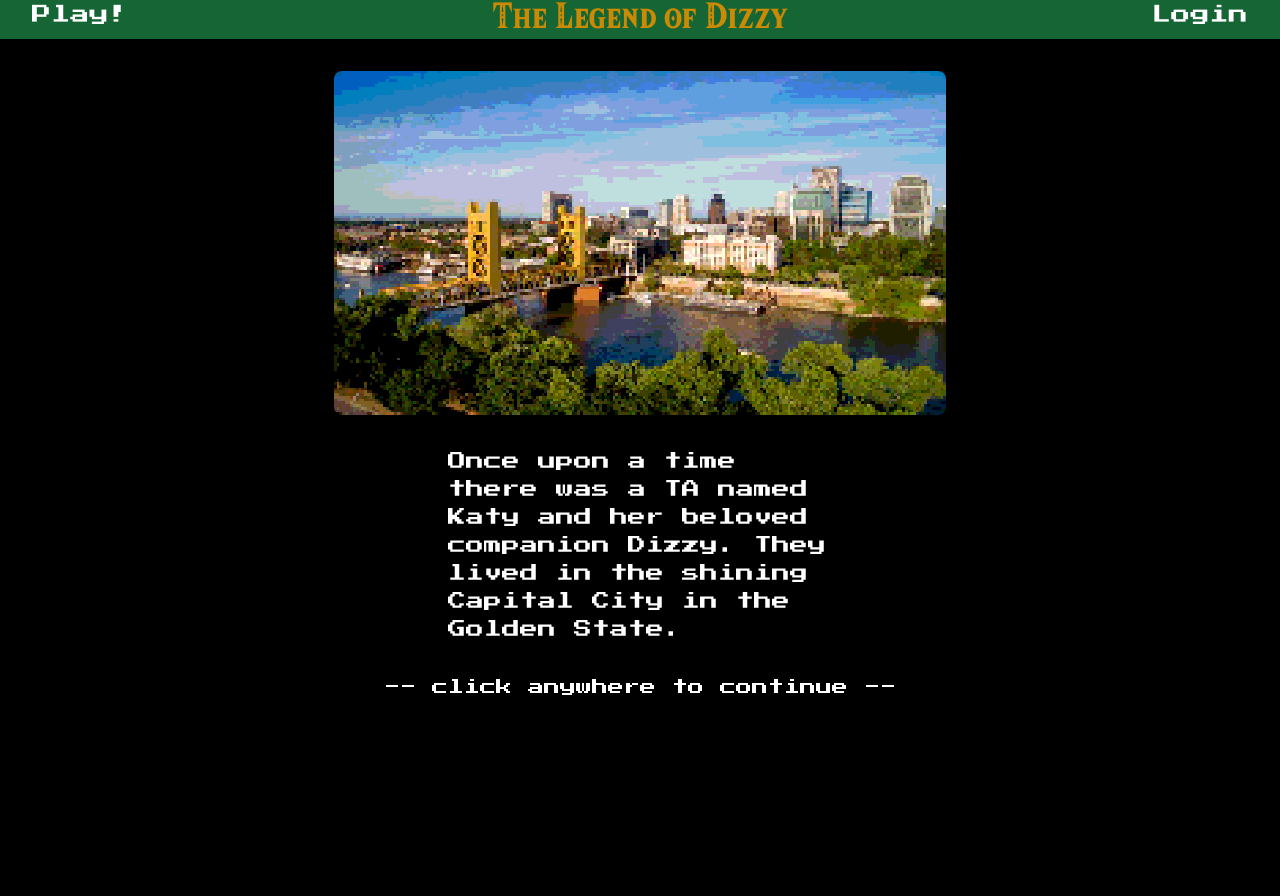
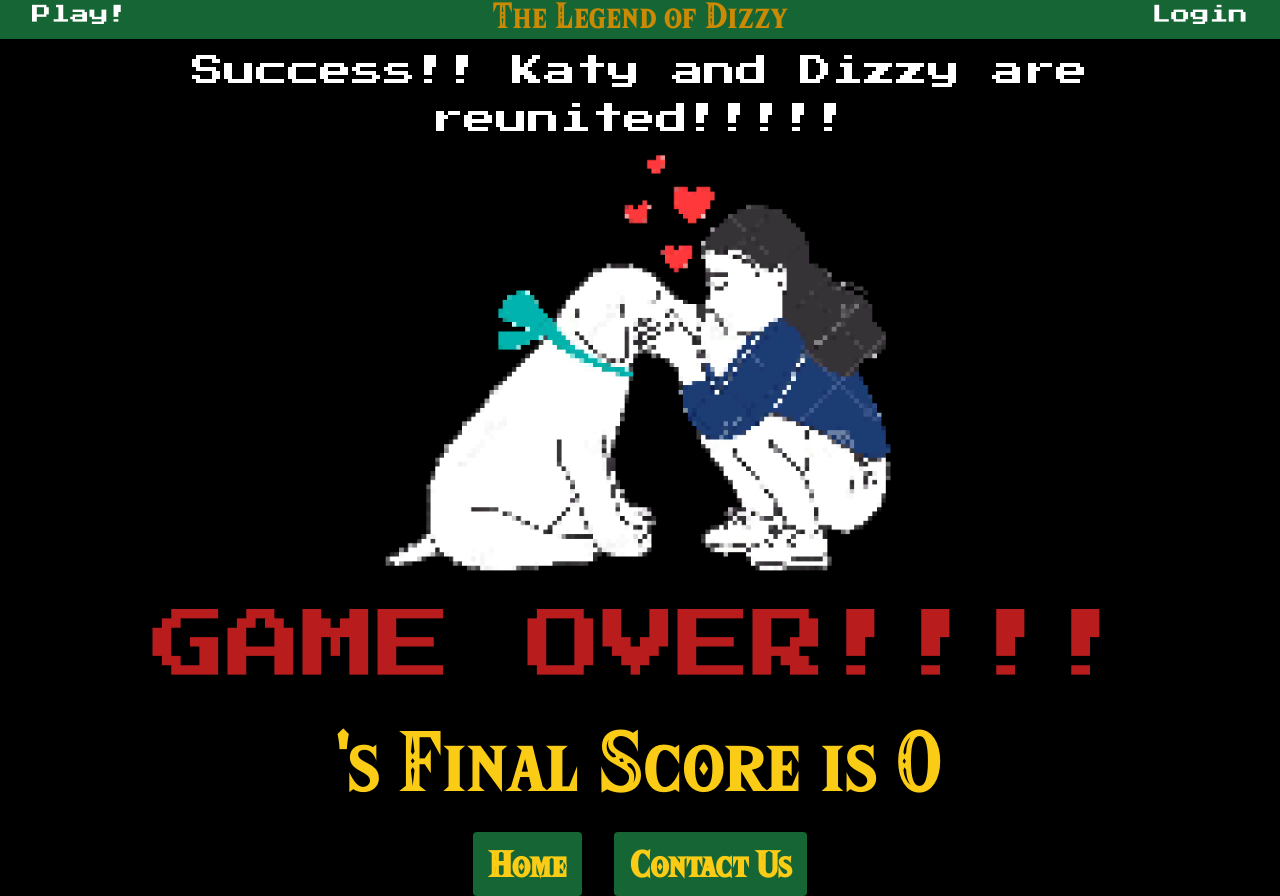
Before and after one commit to AHelmin/The-Legend-Of-Dizzy, a React (Vite) app in the folder client/: page /game in a window 1280 px wide. Shown: the part 153-1049 px from the top of the page. Before the commit the page ends 852 px from the top, so only its background shows below. Built offline with nearby package versions, Linux system fonts and the light colour scheme; no server answers.

Commit message:
styled GameOver

```diff
--- a/client/src/assets/css/header.css
+++ b/client/src/assets/css/header.css
@@ -33,3 +33,11 @@
   height: 40%;
   width: 80%;
 }
+
+.big-text{
+font-size: xx-large;
+}
+
+.very-big-text{
+  font-size: 75px;
+}
--- a/client/src/components/GameOver.jsx
+++ b/client/src/components/GameOver.jsx
@@ -7,6 +7,7 @@ import Home from '../pages/Home';
 import Contact from '../pages/Contact';
 import { Link } from 'react-router-dom';
 import { useDispatch } from 'react-redux'
+import katyDizzy from "../assets/images/sprites/katy-dizzy.png"
 
 
 
@@ -56,17 +57,32 @@ export const GameOver = () => {
 
     return (
       <div>
-        <p className="text-lg mt-2 press-start text-white">
-          {useTypedMessage('Success!!  Katy and Dizzy are reunited.  GAME OVER!!!')}
+        <p className="big-text mt-2 press-start text-white text-center">
+          {useTypedMessage('Success!!  Katy and Dizzy are reunited!!!!!')}
           </p>
-          <p>{userName}'s Score{userFinalScore}</p>
-          <div className="mt-4">
+          <img
+          src={katyDizzy}
+          alt="Image of Katy and Dizzy reunited"
+          className="mx-auto h-auto max-w-lg"
+        />
+          <p className="very-big-text mt-2 press-start text-red-700 text-center">
+          {useTypedMessage('GAME OVER!!!!')}
+          </p>
+          <p className="hyrule text-yellow-400 very-big-text text-center">{userName}'s Final Score is {userFinalScore}</p>
+
+
+
+          <div className="mt-4 flex justify-center">
+  <div className="mx-4">
     <Link to="/home">
       <button className="bg-green-800 hover:bg-green-700 text-yellow-400 font-bold py-2 px-4 rounded hyrule" onClick={changeStageStart}>Home</button>
     </Link>
+  </div>
+  <div className="mx-4">
     <Link to="/contact">
       <button className="bg-green-800 hover:bg-green-700 text-yellow-400 font-bold py-2 px-4 rounded hyrule" onClick={changeStageStart}>Contact Us</button>
     </Link>
+  </div>
 </div>
 
       </div>
--- a/client/src/output.css
+++ b/client/src/output.css
@@ -583,8 +583,17 @@ video {
   margin-right: auto;
 }
 
+.mx-4 {
+  margin-left: 1rem;
+  margin-right: 1rem;
+}
+
 .mb-3 {
   margin-bottom: 0.75rem;
+}
+
+.mb-8 {
+  margin-bottom: 2rem;
 }
 
 .ml-auto {
@@ -607,16 +616,16 @@ video {
   margin-top: 2rem;
 }
 
+.mr-10 {
+  margin-right: 2.5rem;
+}
+
 .flex {
   display: flex;
 }
 
 .h-auto {
   height: auto;
-}
-
-.h-full {
-  height: 100%;
 }
 
 .w-1\/2 {
@@ -631,12 +640,12 @@ video {
   max-width: 32rem;
 }
 
+.max-w-md {
+  max-width: 28rem;
+}
+
 .cursor-pointer {
   cursor: pointer;
-}
-
-.flex-col {
-  flex-direction: column;
 }
 
 .flex-wrap {
@@ -645,6 +654,10 @@ video {
 
 .items-center {
   align-items: center;
+}
+
+.justify-center {
+  justify-content: center;
 }
 
 .justify-between {
@@ -669,6 +682,11 @@ video {
   background-color: rgb(71 85 105 / var(--tw-bg-opacity));
 }
 
+.object-scale-down {
+  -o-object-fit: scale-down;
+     object-fit: scale-down;
+}
+
 .p-5 {
   padding: 1.25rem;
 }
@@ -686,11 +704,6 @@ video {
 .py-2 {
   padding-top: 0.5rem;
   padding-bottom: 0.5rem;
-}
-
-.px-5 {
-  padding-left: 1.25rem;
-  padding-right: 1.25rem;
 }
 
 .text-center {
@@ -716,6 +729,11 @@ video {
   color: rgb(0 0 0 / var(--tw-text-opacity));
 }
 
+.text-red-700 {
+  --tw-text-opacity: 1;
+  color: rgb(185 28 28 / var(--tw-text-opacity));
+}
+
 .text-white {
   --tw-text-opacity: 1;
   color: rgb(255 255 255 / var(--tw-text-opacity));
@@ -729,6 +747,11 @@ video {
 .text-yellow-600 {
   --tw-text-opacity: 1;
   color: rgb(202 138 4 / var(--tw-text-opacity));
+}
+
+.text-red-800 {
+  --tw-text-opacity: 1;
+  color: rgb(153 27 27 / var(--tw-text-opacity));
 }
 
 .grayscale {
@@ -769,8 +792,3 @@ video {
   --tw-grayscale: grayscale(0);
   filter: var(--tw-blur) var(--tw-brightness) var(--tw-contrast) var(--tw-grayscale) var(--tw-hue-rotate) var(--tw-invert) var(--tw-saturate) var(--tw-sepia) var(--tw-drop-shadow);
 }
-
-.bg-black {
-  --tw-bg-opacity: 1;
-  background-color: rgb(0 0 0 / var(--tw-bg-opacity));
-}
--- a/client/src/store.js
+++ b/client/src/store.js
@@ -6,7 +6,7 @@ const initialState = {
   battlescore: 0,
   rpgscore: 0,
   shooterScore: 0,
-  stagename: "start"
+  stagename: "gameOver"
 };
 
 // Reducer
```
Also changed, not shown: client/src/assets/images/sprites/katy-dizzy.png (added). Lines whose indentation alone changed are shown as unchanged.
